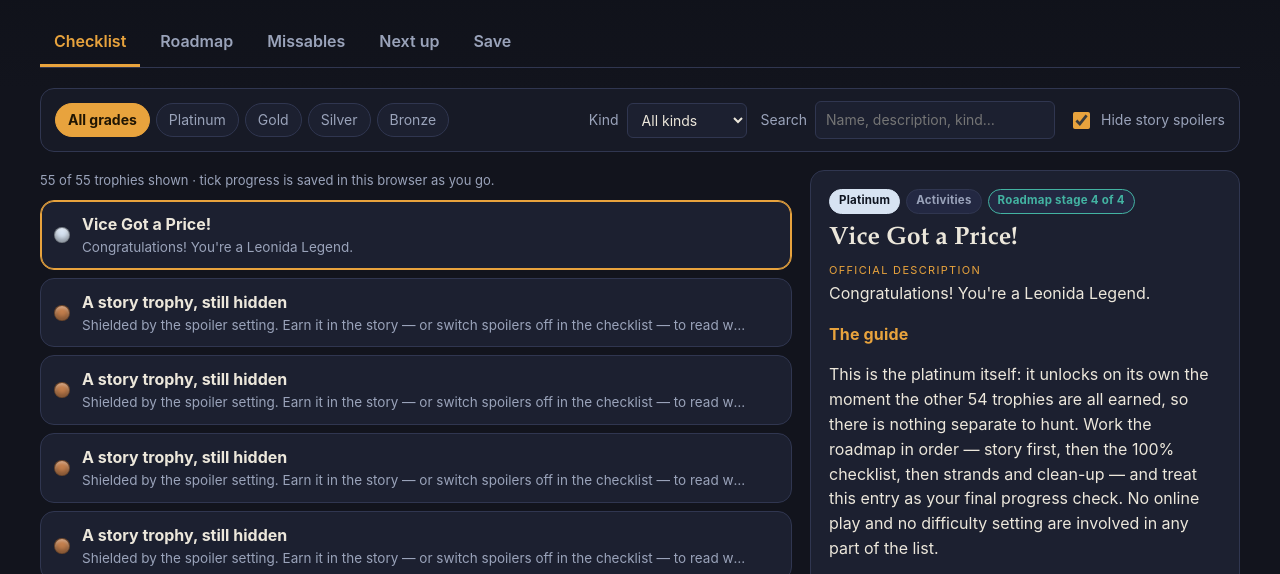
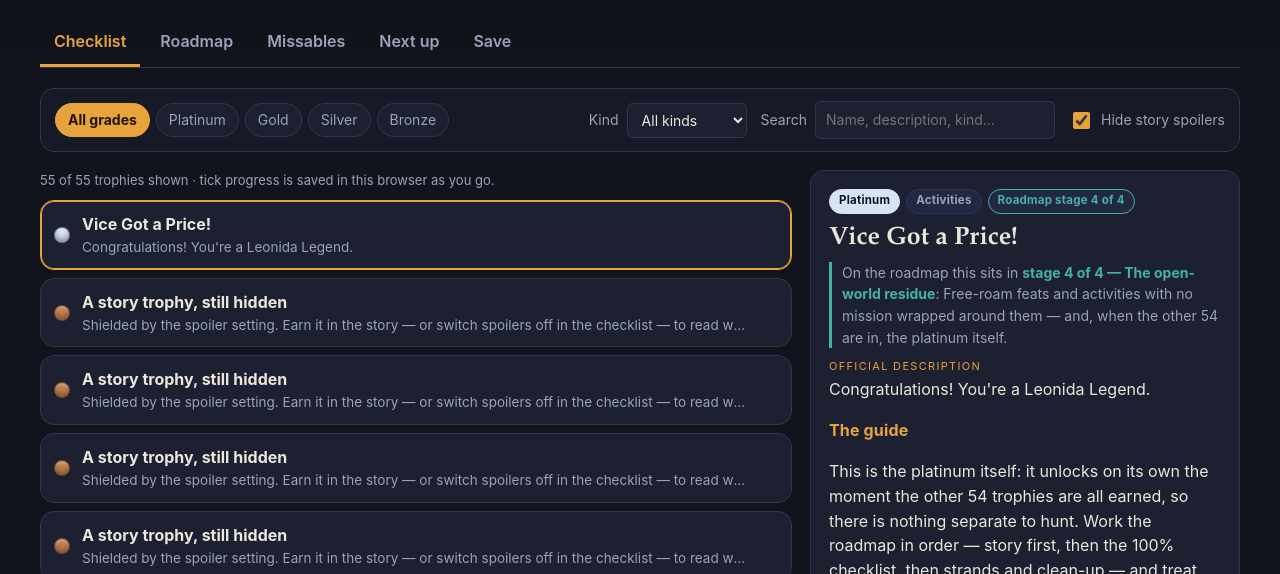
Before and after one commit to rifanrstu/gta6-trophy-guide-entry, a plain HTML site: page app/index.html in a window 1280 px wide. Shown: the part 151-725 px from the top of the page. Drawn offline with Linux system fonts and the light colour scheme.

Commit message:
v5 polish: roadmap stage context line in the trophy detail pane

```diff
--- a/app/js/views.js
+++ b/app/js/views.js
@@ -137,6 +137,7 @@ export function detailHTML(trophy, ctx) {
   <section class="detail" aria-label="Trophy guide">
     <p class="chip-row">${chipsFor(trophy)}</p>
     <h2>${esc(shownName(trophy, store))}</h2>
+    <p class="stage-line">On the roadmap this sits in <strong>stage ${stageOf(trophy)} of 4 — ${esc(STAGES[stageOf(trophy) - 1].title)}</strong>: ${esc(STAGES[stageOf(trophy) - 1].blurb)}</p>
     <p class="official"><span class="lbl">Official description</span>${esc(shownDescription(trophy, store))}</p>
     ${
       shielded
--- a/app/style.css
+++ b/app/style.css
@@ -281,6 +281,8 @@ textarea { width: 100%; resize: vertical; }
   top: 14px;
 }
 .detail h2 { margin: 0 0 8px; font-size: 25px; line-height: 1.2; }
+.stage-line { margin: 0 0 10px; color: var(--muted); font-size: 14px; border-left: 3px solid var(--teal); padding-left: 10px; }
+.stage-line strong { color: var(--teal); }
 .detail h3 { margin: 16px 0 4px; font-size: 16px; color: var(--accent); font-family: inherit; letter-spacing: 0.01em; }
 .official { margin: 6px 0; }
 .guide-block p, .steps-block li { color: var(--text); }
```
Also changed, not shown: screenshots/01-dusk-cover.jpg.
